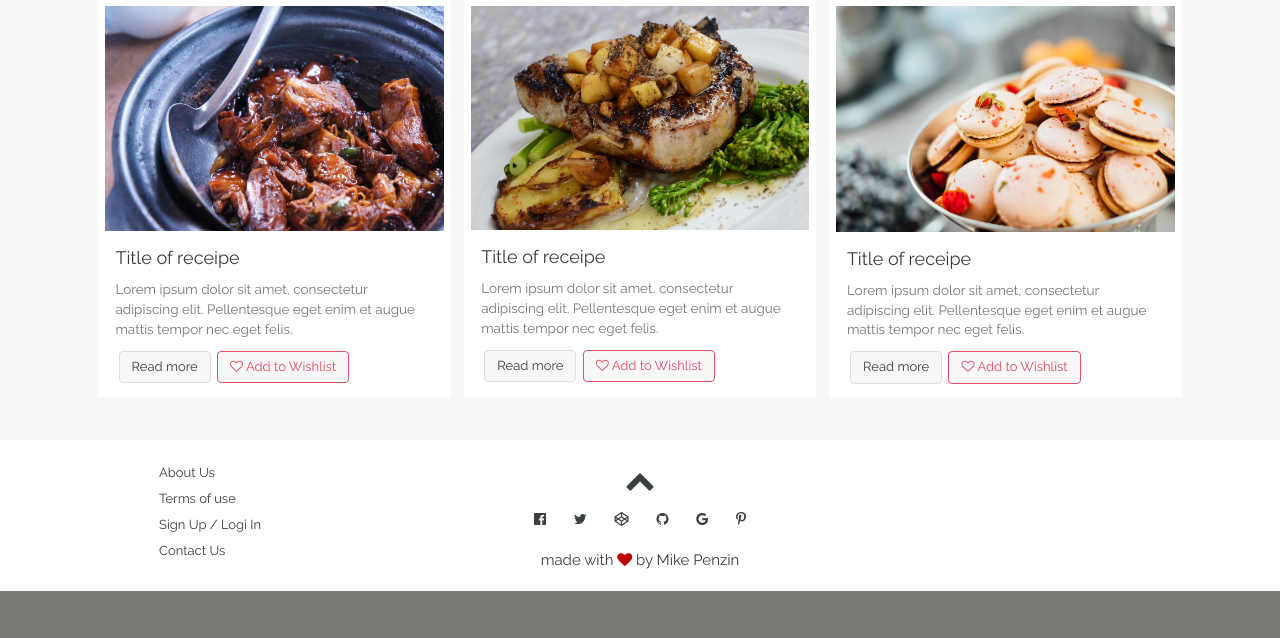
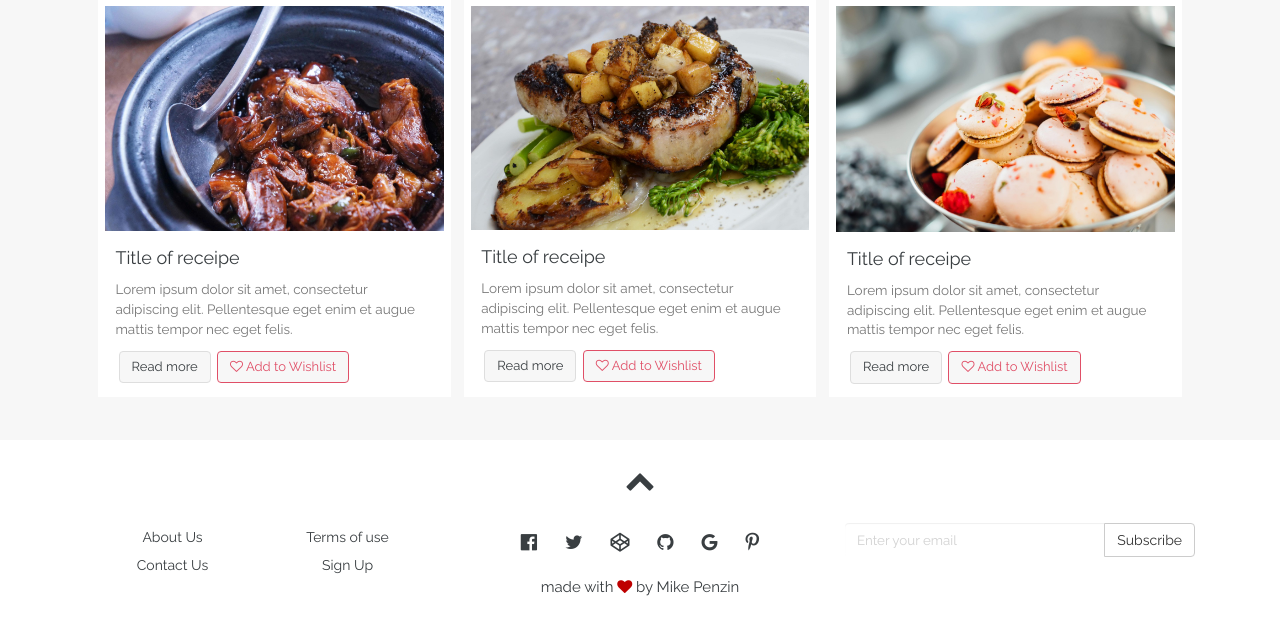
Before and after one commit to mikepenzin/yummy.li, a PHP site: page / in a window 1280 px wide. Shown: the part 1905-2543 px from the top of the page. Before the commit the page ends 2496 px from the top, so only its background shows below. Run offline with PHP 8.4, Linux system fonts and the light colour scheme.

Commit message:
Add files via upload

```diff
--- a/css/style.css
+++ b/css/style.css
@@ -424,10 +424,13 @@ body {
 
 .social-footer{
 	text-align: center;
+	margin-bottom: 20px;
 }
 
 .leftpanel {
-	padding-left: 10%;
+	/*padding-left: 15%;*/
+	text-align: center;
+	margin-bottom: 20px;
 }
 
 .min-footer {
@@ -443,10 +446,29 @@ body {
 	color: #393e41;
 	line-height: 200%;
 	padding-bottom: 5px;
-	font-size: 1.3rem;
+	font-size: 1.4rem;
 }
 
 .leftpanel a:hover {
+	color: #c7c7c7;
+	text-decoration: none;
+}
+
+.right-panel {
+	margin: 0 auto;
+	font-size: 1.3rem;
+
+}
+
+.right-panel .input-group{
+	background: #ffffff;
+	color: #393e41;
+	width: 100%;
+	padding-bottom: 5px;
+	font-size: 1.9rem;
+}
+
+.right-panel a:hover {
 	color: #c7c7c7;
 	text-decoration: none;
 }
@@ -455,6 +477,7 @@ body {
 	background: #ffffff;
 	border: 0px;
 	color: #393e41;
+	font-size: 1.9rem;
 }
 
 .button-social:hover {
--- a/home.html
+++ b/home.html
@@ -34,7 +34,7 @@
           <span class="icon-bar"></span>
           <span class="icon-bar"></span>
           </button>
-          <a href="#myPage" class="navbar-brand smoothScroll"><span class="logo" >yummy.li</span></a>
+          <a href="#" class="navbar-brand smoothScroll"><span class="logo" >yummy.li</span></a>
         </div>
         <div class="collapse navbar-collapse" id="nav-blog">
           <ul class="nav navbar-nav">
@@ -151,7 +151,6 @@
       <div class="col-lg-12 col-md-12">
         <div class="row">
           <ul class="equal-height-thumbnail">
-
                 <!-- Receipe #1 -->
                 <li>
                   <figure>
@@ -330,43 +329,71 @@ Lorem ipsum dolor sit amet, consectetur adipiscing elit. Pellentesque eget enim
     </div>
   </div>
 </div>
+
 <div class="row footer">
-  <div class="col-lg-3 col-md-12 col-xs-12 leftpanel">
-    <div class="row">
-      <div class="col-lg-12 col-md-3 col-xs-3">
-        <a href="team.html">About Us</a>
-      </div>
-      <div class="col-lg-12 col-md-3 col-xs-3">
-        <a href="team.html">Terms of use</a>
-      </div>
-      <div class="col-lg-12 col-md-3 col-xs-3">
-        <a href="signup.html">Sign Up / Logi In</a>
-      </div>
-      <div class="col-lg-12 col-md-3 col-xs-3">
-        <a href="#">Contact Us</a>
-      </div>
-    </div>
-  </div>
-  <div class="col-lg-6 col-md-12 col-xs-12 social-footer">
-      <div>
+  <div class="container">
+    <div class="row social-footer">
+      <div class="col-md-12 col-lg-12 col-xs-12">
           <a href="#myPage" class="smoothScroll" title="To Top">
           <span class="up"><i class="fa fa-chevron-up" aria-hidden="true"></i></span>
           </a>
       </div>
+    </div>
+    <div class="row">
+    <div class="col-md-4  leftpanel">
+      <div class="row">
+          <div class="col-md-6 col-xs-3">
+            <a href="team.html">About Us</a>
+          </div>
+          <div class="col-md-6 col-xs-3">
+            <a href="team.html">Terms of use</a>
+          </div>
+          <div class="col-md-6 col-xs-3">
+            <a href="#">Contact Us</a>
+          </div>
+          <div class="col-md-6 col-xs-3">
+            <a href="signup.html">Sign Up</a>
+          </div>
+      </div>
+    </div>
+    <div class="col-md-4 col-md-push-4 col-sm-6 right-panel">
       <div>
-        <a class="btn button-social" href="#" role="button"><span><i class="fa fa-facebook-official" aria-hidden="true"></i></span></a>
-        <a class="btn button-social" href="#" role="button"><span><i class="fa fa-twitter" aria-hidden="true"></i></span></a>
-        <a class="btn button-social" href="#" role="button"><span><i class="fa fa-codepen" aria-hidden="true"></i></span></a>
-        <a class="btn button-social" href="#" role="button"><span><i class="fa fa-github" aria-hidden="true"></i></span></a>
-        <a class="btn button-social" href="#" role="button"><span><i class="fa fa-google" aria-hidden="true"></i></span></a>
-        <a class="btn button-social" href="#" role="button"><span><i class="fa fa-pinterest-p" aria-hidden="true"></i></span></a>
+        <form action="#" method="get">
+              <div class="input-group">
+                <input type="text" class="form-control" placeholder="Enter your email"  name="search">
+                <span class="input-group-btn">
+                  <input type="submit" class="btn btn-default" value="Subscribe">
+                </span>
+              </div>
+        </form>
+      </div>
+    </div>
+    <div class="col-md-4 col-md-pull-4 col-sm-6 social-footer">
+      <div>
+          <a class="btn button-social" href="#" role="button">
+            <span><i class="fa fa-facebook-official" aria-hidden="true"></i></span>
+          </a>
+          <a class="btn button-social" href="#" role="button">
+            <span><i class="fa fa-twitter" aria-hidden="true"></i></span>
+          </a>
+          <a class="btn button-social" href="#" role="button">
+            <span><i class="fa fa-codepen" aria-hidden="true"></i></span>
+          </a>
+          <a class="btn button-social" href="#" role="button">
+            <span><i class="fa fa-github" aria-hidden="true"></i></span>
+          </a>
+          <a class="btn button-social" href="#" role="button">
+            <span><i class="fa fa-google" aria-hidden="true"></i></span>
+          </a>
+          <a class="btn button-social" href="#" role="button">
+            <span><i class="fa fa-pinterest-p" aria-hidden="true"></i></span>
+          </a>
       </div>
       <div class="min-footer">
         made with <span class="love"><i class="fa fa-heart" aria-hidden="true"></i></span> by Mike Penzin
       </div>
     </div>
-  <div class="col-lg-3 col-md-3 col-xs-12 ">
-
+  </div>
 </div>
 </div>
 <script type="text/javascript" src="js/jquery-2.1.4.js"></script>
@@ -381,6 +408,5 @@ Lorem ipsum dolor sit amet, consectetur adipiscing elit. Pellentesque eget enim
 <script type="text/javascript" src="js/docs.js" charset="UTF-8"></script>
 <!-- smooth scroll -->
 <script type="text/javascript" src="js/smoothscroll.js"></script>
-
 </body>
 </html>
```
Also changed, not shown: team.html (+58 -3 lines). Lines whose indentation alone changed are shown as unchanged.
